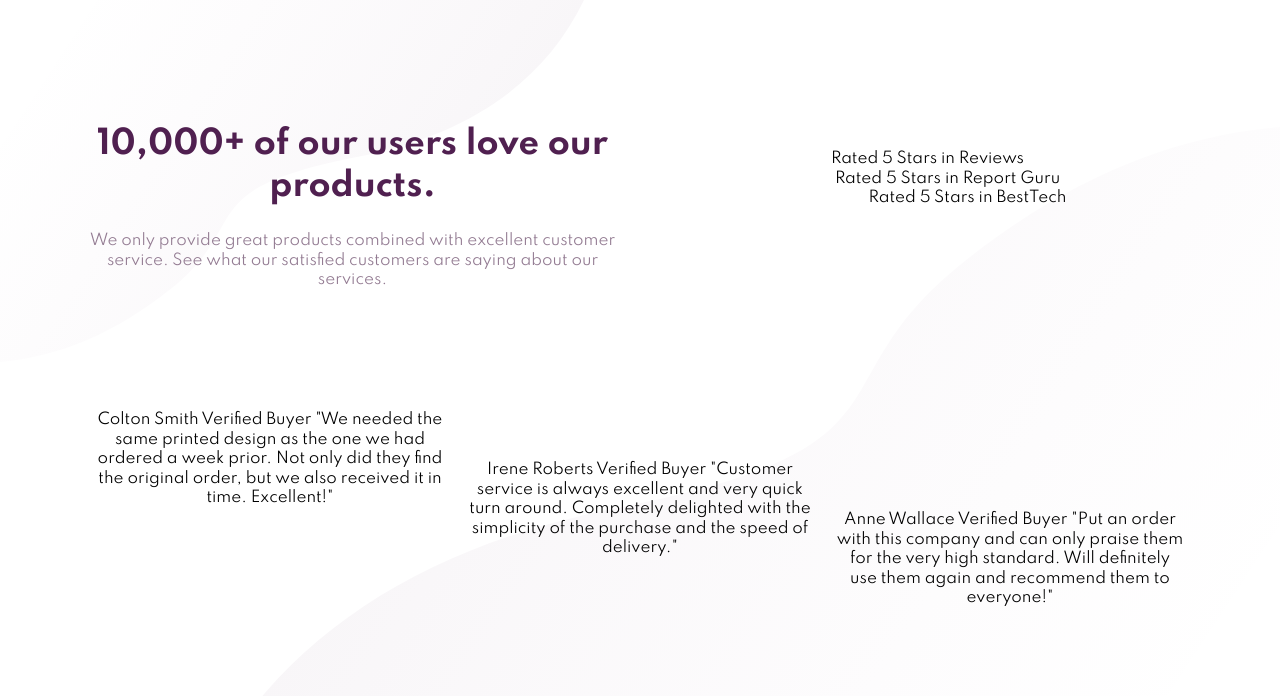
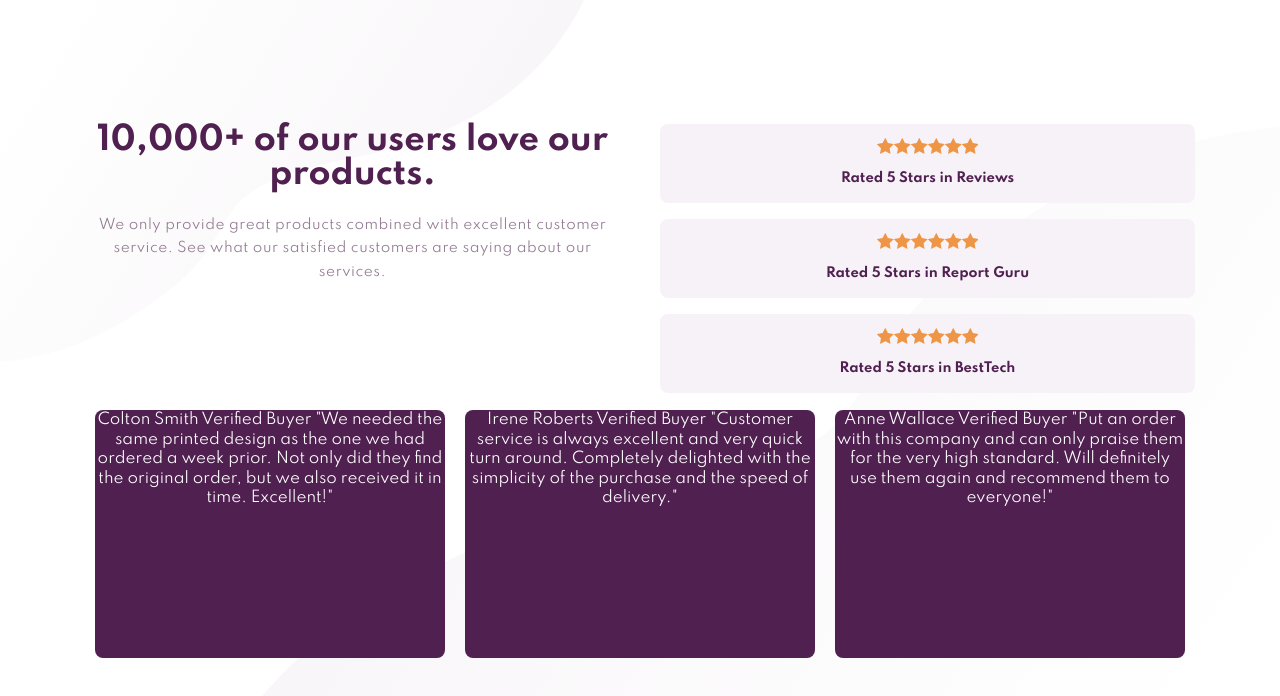
Before and after one commit to Drallas/Social-proof-section, a plain HTML site: page index.html in a window 1280 px wide. Drawn offline with Linux system fonts and the light colour scheme.

Commit message:
ratings section done

```diff
--- a/index.html
+++ b/index.html
@@ -23,25 +23,36 @@
         <!-- Heading Section -->
         <header class="grid__header">
           <h1>10,000+ of our users love our products.</h1>
-          <p>We only provide great products combined
-            with excellent customer service. See what
-            our satisfied customers are saying about
-            our services.</p>
+          <p>
+            We only provide great products combined with excellent customer
+            service. See what our satisfied customers are saying about our
+            services.
+          </p>
         </header>
 
         <!-- Rating Section -->
         <section class="grid__ratings">
-          <div class="ratings">
-            <div class="ratings__rating-1">Rated 5 Stars in Reviews</div>
-            <div class="ratings__rating-2">Rated 5 Stars in Report Guru</div>
-            <div class="ratings__rating-3">Rated 5 Stars in BestTech</div>
+          <div class="grid__rating-card">
+            <div class="ratings__stars"></div>
+            <p>Rated 5 Stars in Reviews</p>
+          </div>
+
+          <div class="grid__rating-card">
+            <div class="ratings__stars"></div>
+             <p>Rated 5 Stars in Report Guru</p>
+
+          </div>
+
+          <div class="grid__rating-card">
+            <div class="ratings__stars"></div>
+             <p>Rated 5 Stars in BestTech</p>
           </div>
         </section>
 
         <!-- Cards Section -->
         <section class="grid__cards">
           <div class="cards">
-            <div class="cards__card-1">
+            <div class="cards__item">
               Colton Smith Verified Buyer "We needed the same printed design as
               the one we had ordered a week prior. Not only did they find the
               original order, but we also received it in time. Excellent!"
@@ -49,7 +60,7 @@
           </div>
 
           <div class="cards">
-            <div class="cards__card-2">
+            <div class="cards__item">
               Irene Roberts Verified Buyer "Customer service is always excellent
               and very quick turn around. Completely delighted with the
               simplicity of the purchase and the speed of delivery."
@@ -57,7 +68,7 @@
           </div>
 
           <div class="cards">
-            <div class="cards__card-3">
+            <div class="cards__item">
               Anne Wallace Verified Buyer "Put an order with this company and
               can only praise them for the very high standard. Will definitely
               use them again and recommend them to everyone!"
--- a/style.css
+++ b/style.css
@@ -8,7 +8,7 @@
   --soft-pink: hsl(333, 80%, 67%);
   /* Neutral Colors */
   --dark-grayish-magenta: hsl(303, 10%, 53%);
-  --light--grayish-magenta: hsl(300, 24%, 96%);
+  --light-grayish-magenta: hsl(300, 24%, 96%);
   --white: hsl(0, 0%, 100%);
 
   /*  Typography -  Spartan 400, 500, 700 */
@@ -27,7 +27,6 @@ body {
   padding: 0;
   font-size: 100%;
   line-height: 1.3;
-  background-color: white;
 }
 
 *,
@@ -41,7 +40,6 @@ body {
 body {
   font-family: var(--spartan);
   font-size: 0.9375rem;
-
 }
 
 /* Main Section */
@@ -54,13 +52,13 @@ body {
     url(/images/bg-pattern-bottom-mobile.svg);
   background-position: left 0rem top 0rem, right 0rem bottom 0rem;
   background-repeat: no-repeat, no-repeat;
-  padding: 78px 24px;
+  padding: 75px 24px;
 }
 
 .grid {
   display: grid;
   grid-template-columns: 20.4375rem;
-  grid-template-rows: 19.6875rem 19.6875rem 56.4375rem;
+  grid-template-rows: 16.25rem 19.6875rem 56.4375rem;
   gap: 0px 0px;
   text-align: center;
 }
@@ -68,20 +66,51 @@ body {
 .grid__header h1 {
   font-size: 2rem;
   font-weight: 700;
-
+  line-height: 1.05;
   color: var(--very-dark-magenta);
-  margin: 0 0 1.5rem 0;
+  margin: 0 0 1.4rem 0;
 }
 
 .grid__header p {
-  font-size: 0.9375rem;
+  font-size: 0.85rem;
+  line-height: 1.75;
+  letter-spacing: 0.5px;
   font-weight: 400;
   color: var(--dark-grayish-magenta);
-  text-align:center;
+  text-align: center;
+}
+
+.grid__rating-card {
+  display: flex;
+  flex-wrap: wrap;
+  flex-direction: column;
+  align-items: center;
+  background-color: var(--light-grayish-magenta);
+  border-radius: 8px;
+  margin: 0 0 1rem 0;
+}
+
+.ratings__stars {
+  background-image: url(/images/icon-star.svg);
+  background-repeat: repeat-x;
+  margin: 0.875rem;
+  width: 101px;
+  height: 18px;
+}
+
+.grid__rating-card p {
+  font-size: 0.8125rem;
+  font-weight: 700;
+  color: var(--very-dark-magenta);
+  margin: 0 0 1rem 0;
 }
 
 .cards__item {
-  max-height: 248px;
+  height: 248px;
+  color:hsl(0, 0%, 100%);
+  border-radius: 8px;
+  background-color: var(--very-dark-magenta);
+  margin-bottom: 1rem;
 }
 
 /* Media Query for Desktop */
@@ -101,10 +130,6 @@ body {
       "grid__header grid__ratings"
       "grid__cards grid__cards";
     gap: 20px 40px;
-  }
-
-  .ratings {
-    margin-top: 25px;
   }
 
   .ratings__rating-1 {
```
